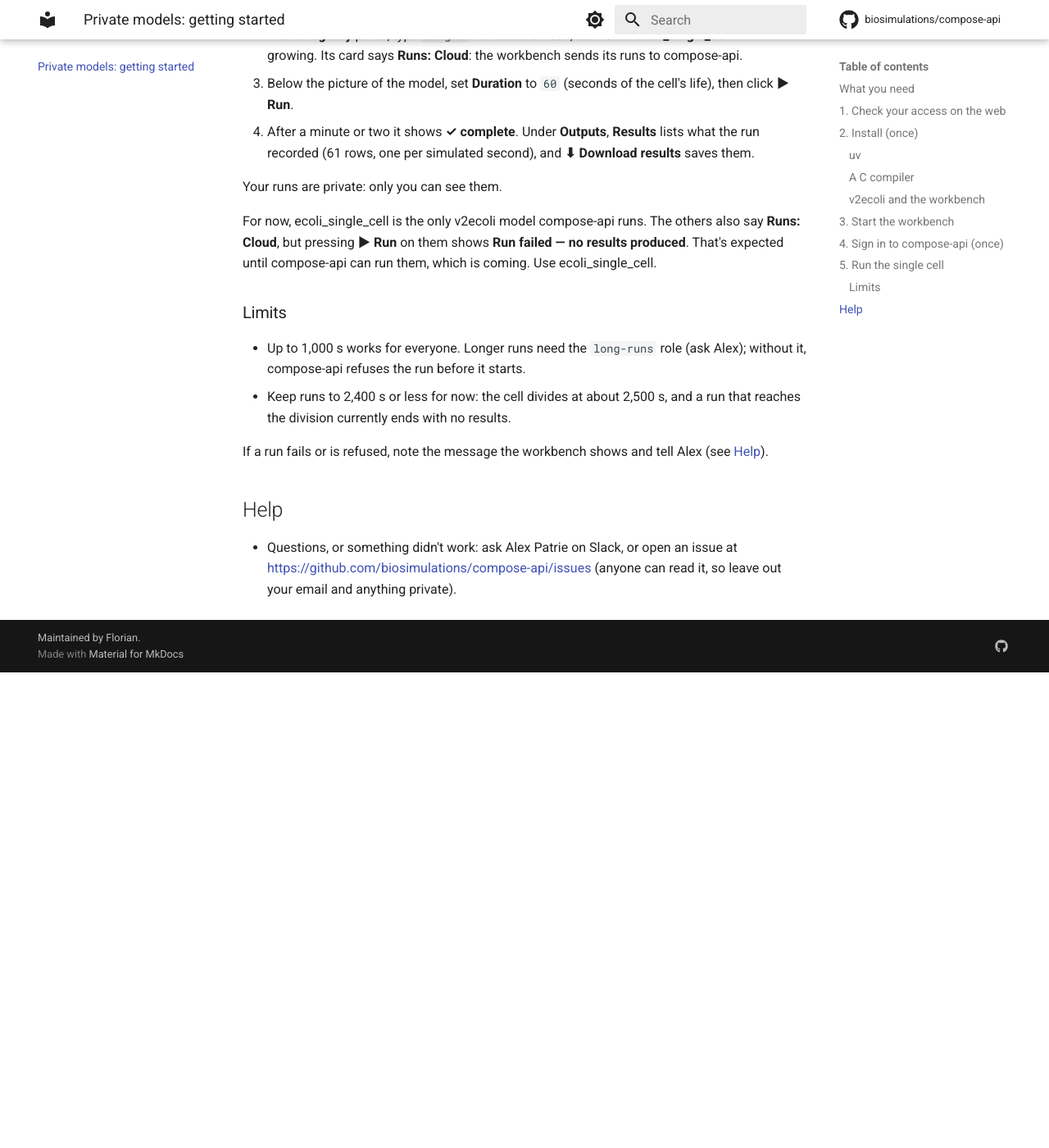
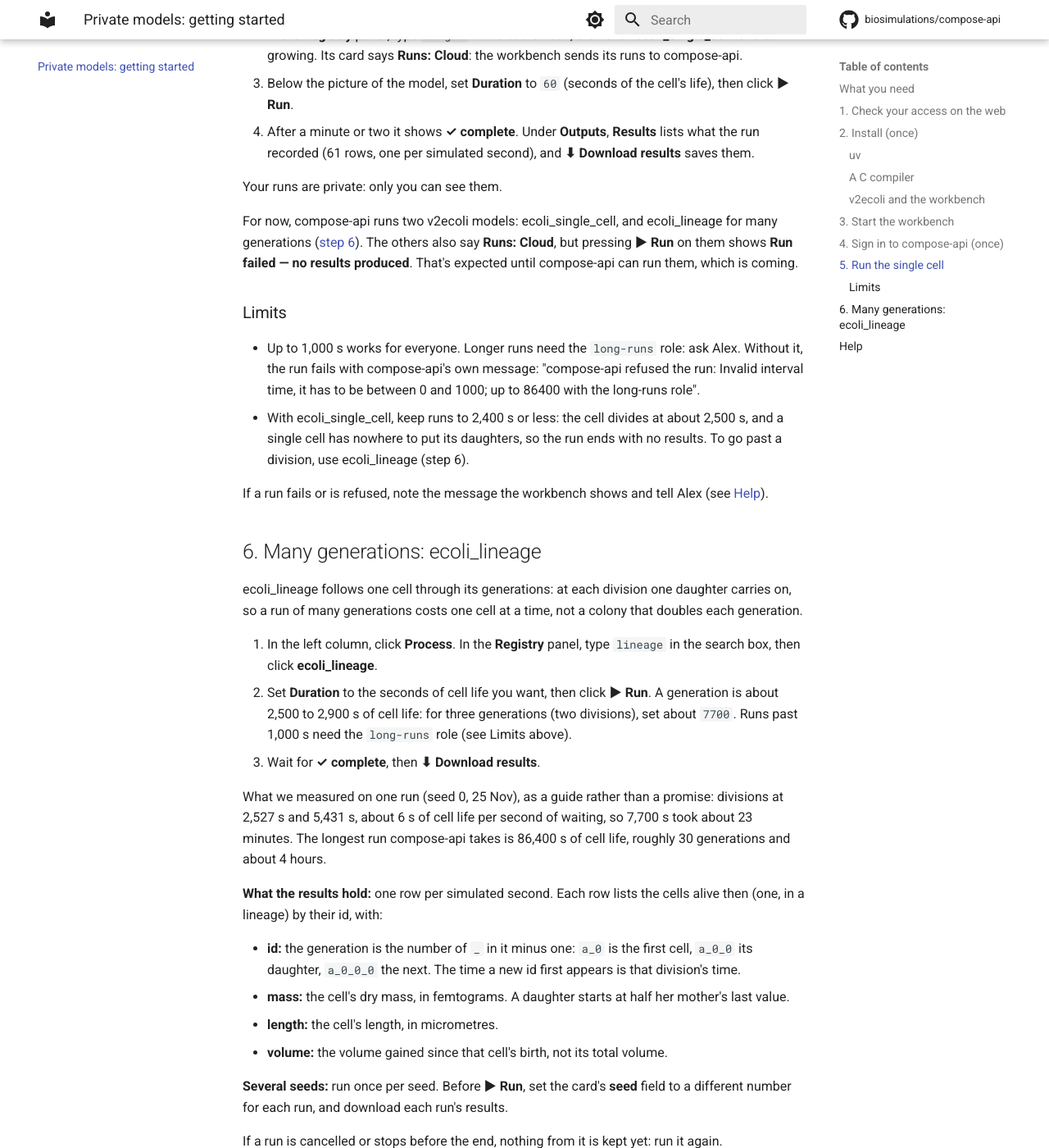
Before and after one commit to biosimulations/compose-api, an MkDocs documentation site: the page built from docs/private-models.md, in a window 1280 px wide and 1400 px high, scrolled down 3231 px. Shown: the whole window at 82% size. Built offline with MkDocs 1.6.1 and Material for MkDocs 9.7.7, drawn with Linux system fonts in a browser that asks for light colours; comment, search, counter and statistics services are not loaded; before the commit the page ends 4051 px from its top, so only the background shows below that.

Commit message:
docs(private-models): many generations with ecoli_lineage, and the long-runs limit
A step 6 for ecoli_lineage (one cell followed through its generations): how
long a generation is, how to set the Duration, what the results hold, and how
to get several seeds, from what one run measured (compose-api sim 12961:
divisions at 2,527 s and 5,431 s, about 6 s of cell life per second). The
limits now say that past 1,000 s needs the long-runs role and quote
compose-api's own refusal; a single cell still ends at its division.

Co-Authored-By: Claude Opus 5.5 <noreply@anthropic.com>
Claude-Session: https://claude.ai/code/session_01PcSWnzDuPceigpXpN87fUS

```diff
--- a/docs/private-models.md
+++ b/docs/private-models.md
@@ -125,18 +125,49 @@ a message about the credential store or keyring, use a desktop session where one
 
 Your runs are private: only you can see them.
 
-For now, ecoli_single_cell is the only v2ecoli model compose-api runs. The others also say **Runs: Cloud**, but pressing
-**▶ Run** on them shows **Run failed — no results produced**. That's expected until compose-api can run them, which is
-coming. Use ecoli_single_cell.
+For now, compose-api runs two v2ecoli models: ecoli_single_cell, and ecoli_lineage for many generations
+([step 6](#6-many-generations-ecoli_lineage)). The others also say **Runs: Cloud**, but pressing **▶ Run** on them shows
+**Run failed — no results produced**. That's expected until compose-api can run them, which is coming.
 
 ### Limits
 
-- Up to 1,000 s works for everyone. Longer runs need the `long-runs` role (ask Alex); without it, compose-api refuses the
-  run before it starts.
-- Keep runs to 2,400 s or less for now: the cell divides at about 2,500 s, and a run that reaches the division
-  currently ends with no results.
+- Up to 1,000 s works for everyone. Longer runs need the `long-runs` role: ask Alex. Without it, the run fails with
+  compose-api's own message: "compose-api refused the run: Invalid interval time, it has to be between 0 and 1000; up
+  to 86400 with the long-runs role".
+- With ecoli_single_cell, keep runs to 2,400 s or less: the cell divides at about 2,500 s, and a single cell has nowhere
+  to put its daughters, so the run ends with no results. To go past a division, use ecoli_lineage (step 6).
 
 If a run fails or is refused, note the message the workbench shows and tell Alex (see [Help](#help)).
+
+## 6. Many generations: ecoli_lineage
+
+ecoli_lineage follows one cell through its generations: at each division one daughter carries on, so a run of many
+generations costs one cell at a time, not a colony that doubles each generation.
+
+1. In the left column, click **Process**. In the **Registry** panel, type `lineage` in the search box, then click
+   **ecoli_lineage**.
+2. Set **Duration** to the seconds of cell life you want, then click **▶ Run**. A generation is about 2,500 to 2,900 s
+   of cell life: for three generations (two divisions), set about `7700`. Runs past 1,000 s need the `long-runs` role
+   (see Limits above).
+3. Wait for **✓ complete**, then **⬇ Download results**.
+
+What we measured on one run (seed 0, 25 Nov), as a guide rather than a promise: divisions at 2,527 s and 5,431 s, about
+6 s of cell life per second of waiting, so 7,700 s took about 23 minutes. The longest run compose-api takes is
+86,400 s of cell life, roughly 30 generations and about 4 hours.
+
+**What the results hold:** one row per simulated second. Each row lists the cells alive then (one, in a lineage) by
+their id, with:
+
+- **id:** the generation is the number of `_` in it minus one: `a_0` is the first cell, `a_0_0` its daughter,
+  `a_0_0_0` the next. The time a new id first appears is that division's time.
+- **mass:** the cell's dry mass, in femtograms. A daughter starts at half her mother's last value.
+- **length:** the cell's length, in micrometres.
+- **volume:** the volume gained since that cell's birth, not its total volume.
+
+**Several seeds:** run once per seed. Before **▶ Run**, set the card's **seed** field to a different number for each
+run, and download each run's results.
+
+If a run is cancelled or stops before the end, nothing from it is kept yet: run it again.
 
 ## Help
 
```
